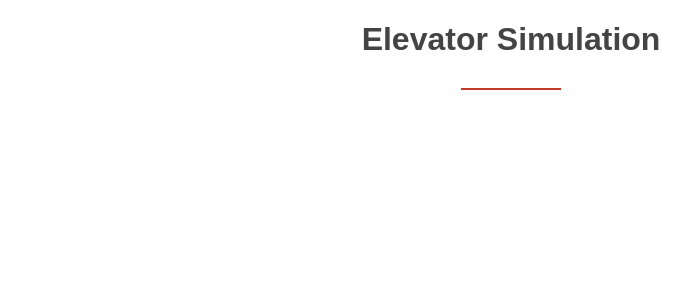
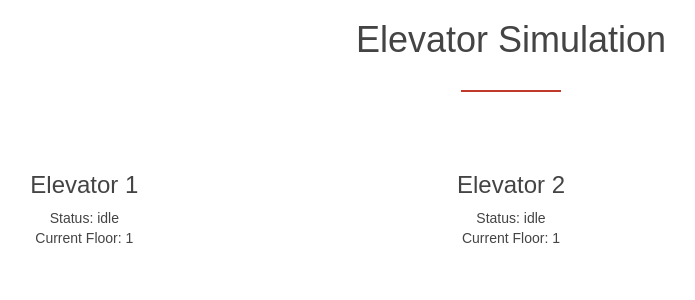
Before and after one commit to Dejan87/elevator-challenge, a React (Create React App) app: page / in a window 1280 px wide. Both pictures are taken after a click on the button "Start simulation". Shown: the top 300 px of the page, without its empty margins (129-824 px from the left). Built offline with nearby package versions, Linux system fonts and the light colour scheme.

Commit message:
Elevator Component created

```diff
--- a/public/index.html
+++ b/public/index.html
@@ -10,6 +10,7 @@
     -->
     <link rel="manifest" href="%PUBLIC_URL%/manifest.json">
     <link rel="shortcut icon" href="%PUBLIC_URL%/favicon.ico">
+    <link rel="stylesheet" href="https://maxcdn.bootstrapcdn.com/bootstrap/3.3.7/css/bootstrap.min.css">
     <!--
       Notice the use of %PUBLIC_URL% in the tags above.
       It will be replaced with the URL of the `public` folder during the build.
--- a/src/App.js
+++ b/src/App.js
@@ -1,14 +1,14 @@
 import React, { Component } from 'react';
 
 import './App.css';
-import Elevator from "./containers/Elevator";
+import Elevators from "./containers/Elevators";
 
 class App extends Component {
   render() {
     return (
       <div className="App">
         <h1>Elevator Simulation</h1>
-        <Elevator />
+        <Elevators />
       </div>
     );
   }
--- /dev/null
+++ b/src/components/Elevator/Elevator.css
@@ -0,0 +1,3 @@
+.elevator {
+    padding: 20px;
+}
--- /dev/null
+++ b/src/components/Elevator/Elevator.js
@@ -0,0 +1,15 @@
+import React from "react";
+
+import "./Elevator.css";
+
+const elevator = (props) => {
+    return (
+        <div className="elevator col-md-4 col-sm-6 col-xs-12">
+            <h3>{`Elevator ${props.number}`}</h3>
+            Status: <span>{props.status}</span><br/>
+            Current Floor: <span>{props.currentFloor}</span><br/>
+        </div>
+    );
+};
+
+export default elevator;
--- a/src/containers/Elevator.js
+++ b/src/containers/Elevators.js
@@ -1,12 +1,16 @@
 import React, { Component } from 'react';
 
 import Setup from "../components/Setup/Setup";
+import Elevator from "../components/Elevator/Elevator";
 
-class Elevator extends Component {
+class Elevators extends Component {
     state = {
         setup: true, // Show setup at the beginning
         numberOfElevators: 2,
         numberOfFloors: 1,
+        elevators: [],
+        status: "idle", // Status of every elevator at the beginning
+        currentFloor: 1 // All elevators start at the first floor
     }
 
     handleChangeNumberOfElevators = (event) => {
@@ -22,7 +26,11 @@ class Elevator extends Component {
     }
 
     startSimulation = () => {
-        this.setState({...this.state, setup: false}); // Setup is complete, proceed with simulation
+        let elevators = [];
+        for(let i = 1; i <= this.state.numberOfElevators; i++) {
+            elevators.push(i); // Initialize elevators
+        }
+        this.setState({...this.state, setup: false, elevators: elevators}); // Setup is complete, proceed with simulation
     }
 
     render() {
@@ -32,7 +40,13 @@ class Elevator extends Component {
                                             floors={this.state.numberOfFloors}
                                             numberOfElevators={this.handleChangeNumberOfElevators}
                                             numberOfFloors={this.handleChangeNumberOfFloors}
-                                            startSimulation={this.startSimulation}/> : null;
+                                            startSimulation={this.startSimulation}/> : this.state.elevators.map(elevator => {
+                                                return <Elevator
+                                                            key={elevator}
+                                                            status={this.state.status}
+                                                            currentFloor={this.state.currentFloor}
+                                                            number={elevator}/>
+                                            });
 
         return (
             <div>
@@ -43,4 +57,4 @@ class Elevator extends Component {
 
 }
 
-export default Elevator;
+export default Elevators;
```
